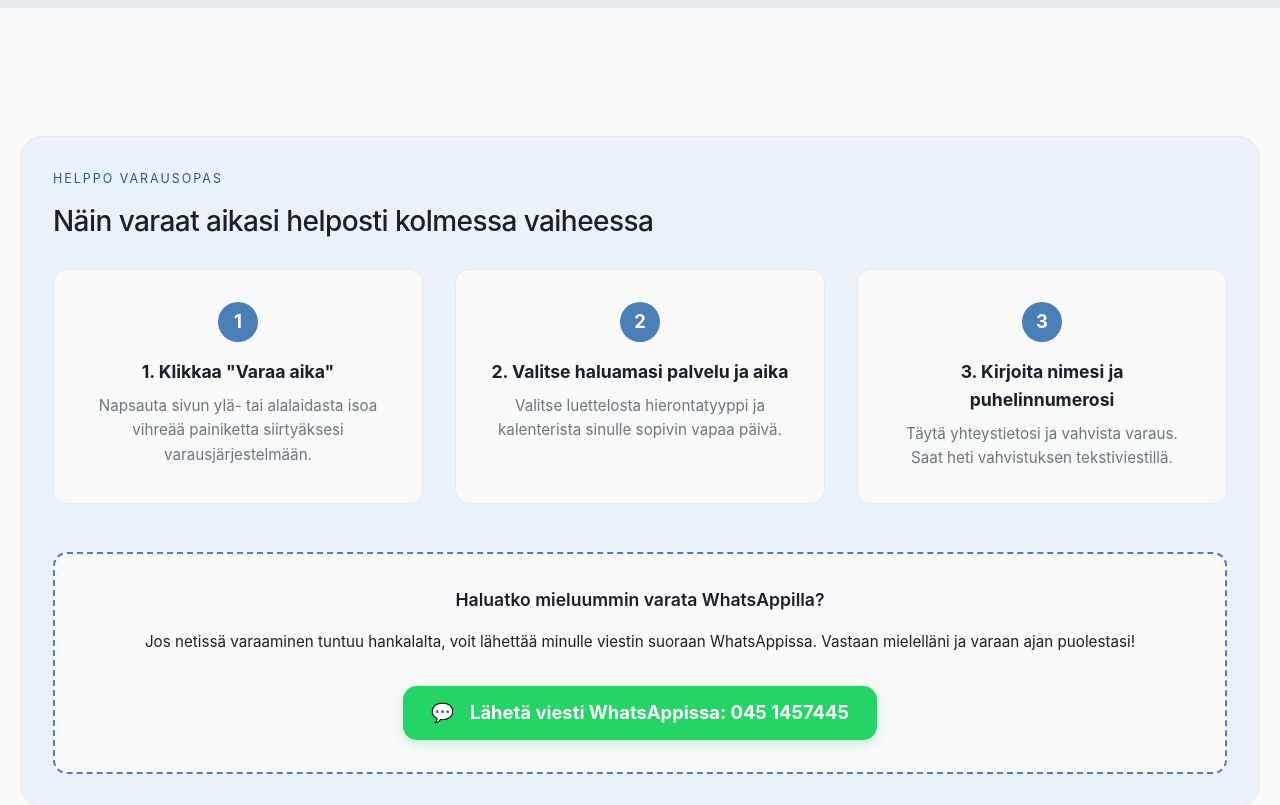
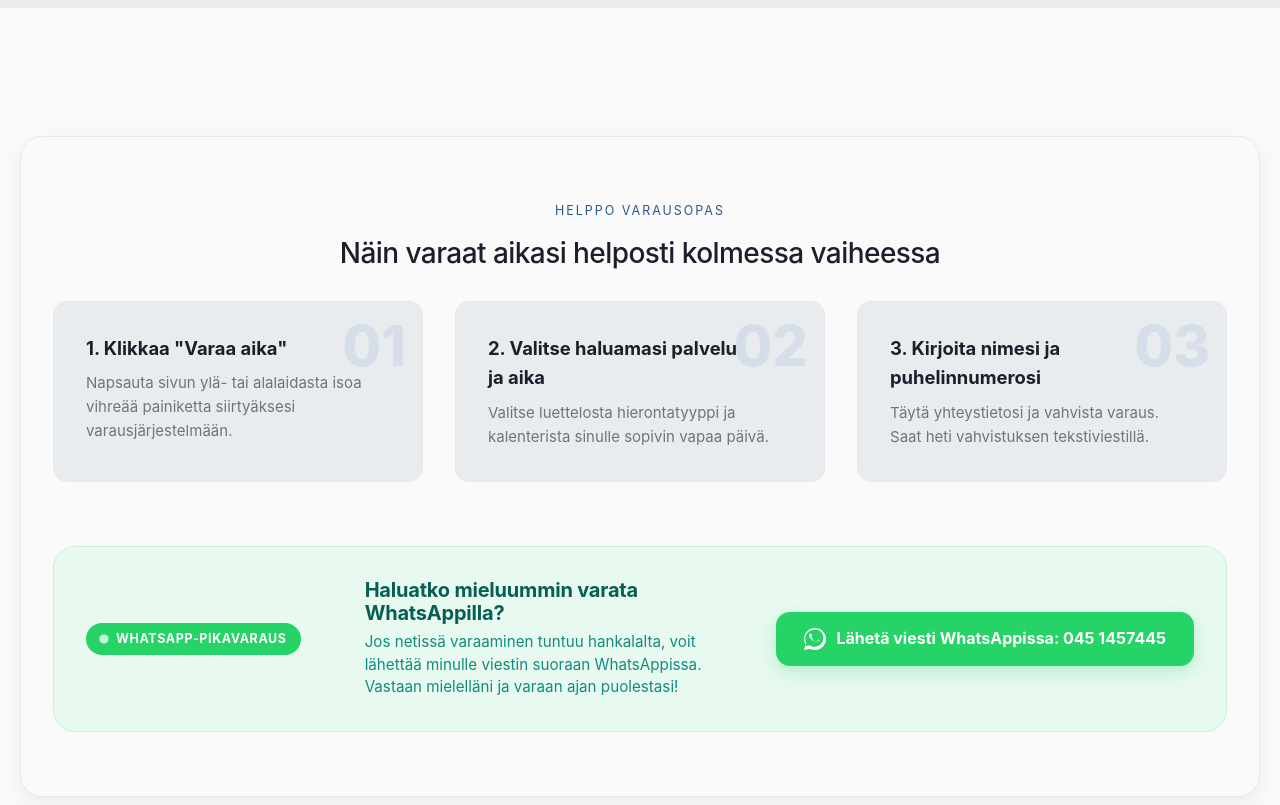
Before and after one commit to Latreche-khalil14/portfolio-aymen, a website: page src/site/site.html in a window 1280 px wide. Shown: the part 3360-4165 px from the top of the page. Drawn offline with Linux system fonts and the light colour scheme.

Commit message:
Redesign Helppo varausopas section to look premium and corporate-level

```diff
--- a/src/site/site.html
+++ b/src/site/site.html
@@ -364,36 +364,46 @@
     <section class="section" id="booking-guide" aria-label="Helppo varausopas">
       <div class="container">
         <div class="booking-guide-section reveal">
-          <p class="eyebrow" data-i18n="booking.guide.title">Helppo varausopas</p>
-          <h2 data-i18n="booking.guide.subtitle">Näin varaat aikasi helposti kolmessa vaiheessa</h2>
+          <header class="section-head">
+            <p class="eyebrow" data-i18n="booking.guide.title">Helppo varausopas</p>
+            <h2 data-i18n="booking.guide.subtitle">Näin varaat aikasi helposti kolmessa vaiheessa</h2>
+          </header>
 
           <div class="booking-guide-grid">
             <div class="booking-step">
-              <div class="step-number">1</div>
+              <div class="step-number-glow">01</div>
               <h4 data-i18n="booking.step1.title">1. Klikkaa "Varaa aika"</h4>
               <p data-i18n="booking.step1.desc">Napsauta sivun ylä- tai alalaidasta isoa vihreää painiketta siirtyäksesi varausjärjestelmään.</p>
             </div>
 
             <div class="booking-step">
-              <div class="step-number">2</div>
+              <div class="step-number-glow">02</div>
               <h4 data-i18n="booking.step2.title">2. Valitse haluamasi palvelu ja aika</h4>
               <p data-i18n="booking.step2.desc">Valitse luettelosta hierontatyyppi ja kalenterista sinulle sopivin vapaa päivä.</p>
             </div>
 
             <div class="booking-step">
-              <div class="step-number">3</div>
+              <div class="step-number-glow">03</div>
               <h4 data-i18n="booking.step3.title">3. Kirjoita nimesi ja puhelinnumerosi</h4>
               <p data-i18n="booking.step3.desc">Täytä yhteystietosi ja vahvista varaus. Saat heti vahvistuksen tekstiviestillä.</p>
             </div>
+          </div>
 
-            <div class="phone-booking-card">
-              <p data-i18n="booking.phone.title">Haluatko mieluummin varata puhelimitse?</p>
-              <p data-i18n="booking.phone.desc" style="font-weight: normal; font-size: 0.95rem; margin-bottom: 1.5rem;">Jos netissä varaaminen tuntuu hankalalta, soita minulle suoraan. Vastaan mielelläni ja varaan ajan puolestasi!</p>
-              <a href="https://wa.me/358451457445" target="_blank" rel="noopener noreferrer" class="phone-booking-btn">
-                <span class="icon-phone" aria-hidden="true" style="margin-right: 8px;">💬</span>
-                <span data-i18n="booking.phone.cta">Lähetä viesti WhatsAppissa: 045 1457445</span>
-              </a>
+          <div class="whatsapp-booking-card">
+            <div class="whatsapp-card-badge">
+              <span class="pulse-dot"></span>
+              <span>WhatsApp-pikavaraus</span>
             </div>
+            <div class="whatsapp-card-info">
+              <h3 data-i18n="booking.phone.title">Haluatko mieluummin varata WhatsAppilla?</h3>
+              <p data-i18n="booking.phone.desc">Jos netissä varaaminen tuntuu hankalalta, voit lähettää minulle viestin suoraan WhatsAppissa. Vastaan mielelläni ja varaan ajan puolestasi!</p>
+            </div>
+            <a href="https://wa.me/358451457445" target="_blank" rel="noopener noreferrer" class="whatsapp-booking-btn">
+              <svg class="icon-whatsapp" viewBox="0 0 24 24" width="22" height="22" fill="currentColor" aria-hidden="true">
+                <path d="M.057 24l1.687-6.163c-1.041-1.804-1.588-3.849-1.587-5.946C.06 5.348 5.397.01 12.008.01c3.202.001 6.212 1.246 8.477 3.514 2.266 2.268 3.507 5.28 3.505 8.484-.004 6.657-5.34 11.997-11.953 11.997-2.005-.001-3.973-.502-5.724-1.457L0 24zm6.59-4.846c1.6.95 3.188 1.449 4.625 1.45 5.426-.003 9.885-4.417 9.888-9.848.002-2.628-1.02-5.1-2.877-6.96C16.427 1.936 13.96 1.91 11.2 1.91c-5.428 0-9.885 4.414-9.888 9.847-.001 1.63.463 3.22 1.34 4.646l-.997 3.64 3.73-.978zM17.65 14.88c-.31-.155-1.833-.902-2.115-1.006-.28-.104-.486-.156-.69.155-.205.31-.795.983-.974 1.19-.18.206-.358.23-.668.075-1.07-.538-1.848-.992-2.584-1.63-1.05-.907-1.527-1.89-1.674-2.148-.146-.26-.016-.4-.146-.53-.118-.117-.26-.31-.39-.465-.13-.155-.174-.26-.26-.44-.087-.18-.044-.336-.02-.49.02-.156.205-.5.31-.646.104-.155.138-.26.206-.44.068-.18.034-.336-.017-.44-.05-.104-.486-1.163-.667-1.602-.176-.425-.37-.367-.508-.374-.132-.007-.284-.008-.436-.008-.153 0-.402.057-.613.284-.21.227-.805.785-.805 1.915 0 1.13.827 2.22.94 2.378.114.156 1.625 2.447 3.937 3.428.55.233 1.077.37 1.442.483.553.176 1.057.15 1.455.09.444-.066 1.834-.749 2.09-1.474.257-.724.257-1.345.18-1.474-.078-.13-.284-.207-.593-.362z"/>
+              </svg>
+              <span data-i18n="booking.phone.cta">Lähetä viesti WhatsAppissa: 045 1457445</span>
+            </a>
           </div>
         </div>
       </div>
--- a/src/site/styles.css
+++ b/src/site/styles.css
@@ -1548,100 +1548,210 @@
 
 /* Easy Booking Guide Section */
 .booking-guide-section {
-  background: var(--color-accent-soft);
+  background: var(--color-bg);
+  border: 1px solid var(--color-border);
   border-radius: var(--r-lg);
-  padding: var(--space-lg);
+  padding: var(--space-xl) var(--space-lg);
   margin-top: var(--space-xl);
-  border: 1px solid var(--color-border);
-}
+  box-shadow: var(--shadow-md);
+}
+
 [data-theme="dark"] .booking-guide-section {
-  background: var(--color-bg-secondary);
-}
+  background: #1e293b;
+  border-color: #334155;
+}
+
 .booking-guide-grid {
   display: grid;
   grid-template-columns: 1fr;
   gap: var(--space-lg);
   margin-top: var(--space-lg);
 }
+
 @media (min-width: 768px) {
   .booking-guide-grid {
     grid-template-columns: repeat(3, 1fr);
   }
 }
+
 .booking-step {
-  background: var(--color-bg);
+  background: var(--color-bg-secondary);
   border: 1px solid var(--color-border);
   padding: var(--space-lg);
   border-radius: var(--r);
-  text-align: center;
+  text-align: left;
   position: relative;
-  transition: transform 0.2s ease;
-}
+  overflow: hidden;
+  transition: transform 0.3s cubic-bezier(0.16, 1, 0.3, 1), box-shadow 0.3s ease;
+  display: flex;
+  flex-direction: column;
+}
+
+[data-theme="dark"] .booking-step {
+  background: #0f172a;
+  border-color: #1e293b;
+}
+
 .booking-step:hover {
-  transform: translateY(-2px);
-}
-.step-number {
-  width: 40px;
-  height: 40px;
-  background: var(--color-accent);
-  color: #fff;
-  border-radius: 50%;
-  display: inline-flex;
-  align-items: center;
-  justify-content: center;
-  font-weight: 700;
-  font-size: 1.15rem;
-  margin-bottom: var(--space-md);
-}
+  transform: translateY(-4px);
+  box-shadow: var(--shadow-md);
+  border-color: var(--color-accent);
+}
+
+.step-number-glow {
+  font-size: 3.5rem;
+  font-weight: 800;
+  line-height: 1;
+  color: var(--color-accent);
+  opacity: 0.12;
+  position: absolute;
+  top: 1rem;
+  right: 1rem;
+  pointer-events: none;
+  user-select: none;
+  font-family: var(--font);
+}
+
 .booking-step h4 {
   margin: 0 0 var(--space-sm);
-  font-size: 1.1rem;
-  color: var(--color-text);
-}
+  font-size: 1.15rem;
+  font-weight: 700;
+  color: var(--color-text);
+  padding-right: 3rem; /* Leave room for the absolute number */
+}
+
 .booking-step p {
   margin: 0;
+  font-size: 0.94rem;
+  color: var(--color-text-muted);
+  line-height: 1.6;
+}
+
+/* WhatsApp Booking Card */
+.whatsapp-booking-card {
+  margin-top: var(--space-xl);
+  background: #e8f9ef;
+  border: 1px solid #ccefd8;
+  border-radius: var(--r-lg);
+  padding: var(--space-lg);
+  display: flex;
+  flex-direction: column;
+  gap: var(--space-md);
+  align-items: flex-start;
+  text-align: left;
+}
+
+[data-theme="dark"] .whatsapp-booking-card {
+  background: rgba(37, 211, 102, 0.08);
+  border: 1px solid rgba(37, 211, 102, 0.2);
+}
+
+@media (min-width: 1024px) {
+  .whatsapp-booking-card {
+    flex-direction: row;
+    align-items: center;
+    justify-content: space-between;
+    gap: var(--space-xl);
+  }
+}
+
+.whatsapp-card-badge {
+  display: inline-flex;
+  align-items: center;
+  gap: 8px;
+  background: #25d366;
+  color: #ffffff;
+  padding: 6px 14px;
+  border-radius: 100px;
+  font-weight: 700;
+  font-size: 0.78rem;
+  text-transform: uppercase;
+  letter-spacing: 0.05em;
+  flex-shrink: 0;
+}
+
+.pulse-dot {
+  width: 8px;
+  height: 8px;
+  background: #ffffff;
+  border-radius: 50%;
+  display: inline-block;
+  animation: pulse-animation 2s infinite;
+}
+
+@keyframes pulse-animation {
+  0% {
+    transform: scale(0.9);
+    opacity: 1;
+  }
+  50% {
+    transform: scale(1.2);
+    opacity: 0.7;
+  }
+  100% {
+    transform: scale(0.9);
+    opacity: 1;
+  }
+}
+
+.whatsapp-card-info {
+  flex-grow: 1;
+}
+
+.whatsapp-card-info h3 {
+  margin: 0 0 6px;
+  font-size: 1.25rem;
+  font-weight: 700;
+  color: #075e54;
+}
+
+[data-theme="dark"] .whatsapp-card-info h3 {
+  color: #25d366;
+}
+
+.whatsapp-card-info p {
+  margin: 0;
   font-size: 0.95rem;
+  line-height: 1.5;
+  color: #128c7e;
+}
+
+[data-theme="dark"] .whatsapp-card-info p {
   color: var(--color-text-muted);
 }
-.phone-booking-card {
-  grid-column: 1 / -1;
-  background: var(--color-bg);
-  border: 2px dashed var(--color-accent);
-  padding: var(--space-lg);
-  border-radius: var(--r);
-  text-align: center;
-  margin-top: var(--space-md);
-}
-.phone-booking-card p {
-  font-size: 1.1rem;
-  font-weight: 600;
-  color: var(--color-text);
-  margin-bottom: var(--space-md);
-}
-.phone-booking-btn {
+
+.whatsapp-booking-btn {
   display: inline-flex;
   align-items: center;
   justify-content: center;
-  gap: var(--space-sm);
-  font-size: 1.15rem;
+  gap: 10px;
+  font-size: 1rem;
   font-weight: 700;
-  color: #ffffff;
-  background-color: #25d366; /* WhatsApp green */
-  padding: 12px 28px;
+  color: #ffffff !important;
+  background-color: #25d366;
+  padding: 14px 28px;
   border-radius: var(--r);
   text-decoration: none;
-  box-shadow: 0 4px 12px rgba(37, 211, 102, 0.25);
-  transition: background-color 0.2s ease, transform 0.2s ease, box-shadow 0.2s ease;
+  box-shadow: 0 6px 16px rgba(37, 211, 102, 0.25);
+  transition: all 0.3s cubic-bezier(0.16, 1, 0.3, 1);
   cursor: pointer;
-  margin-top: var(--space-sm);
-}
-.phone-booking-btn:hover {
-  background-color: #128c7e; /* Darker WhatsApp green */
-  color: #ffffff;
+  flex-shrink: 0;
+  width: 100%;
+}
+
+@media (min-width: 640px) {
+  .whatsapp-booking-btn {
+    width: auto;
+  }
+}
+
+.whatsapp-booking-btn:hover {
+  background-color: #20ba5a;
   transform: translateY(-2px);
-  box-shadow: 0 6px 16px rgba(18, 140, 126, 0.35);
+  box-shadow: 0 8px 24px rgba(37, 211, 102, 0.35);
   text-decoration: none;
 }
-.phone-booking-btn:active {
+
+.whatsapp-booking-btn:active {
   transform: translateY(0);
 }
```
Also changed, not shown: public/site.html (+22 -12 lines), public/styles.css.
